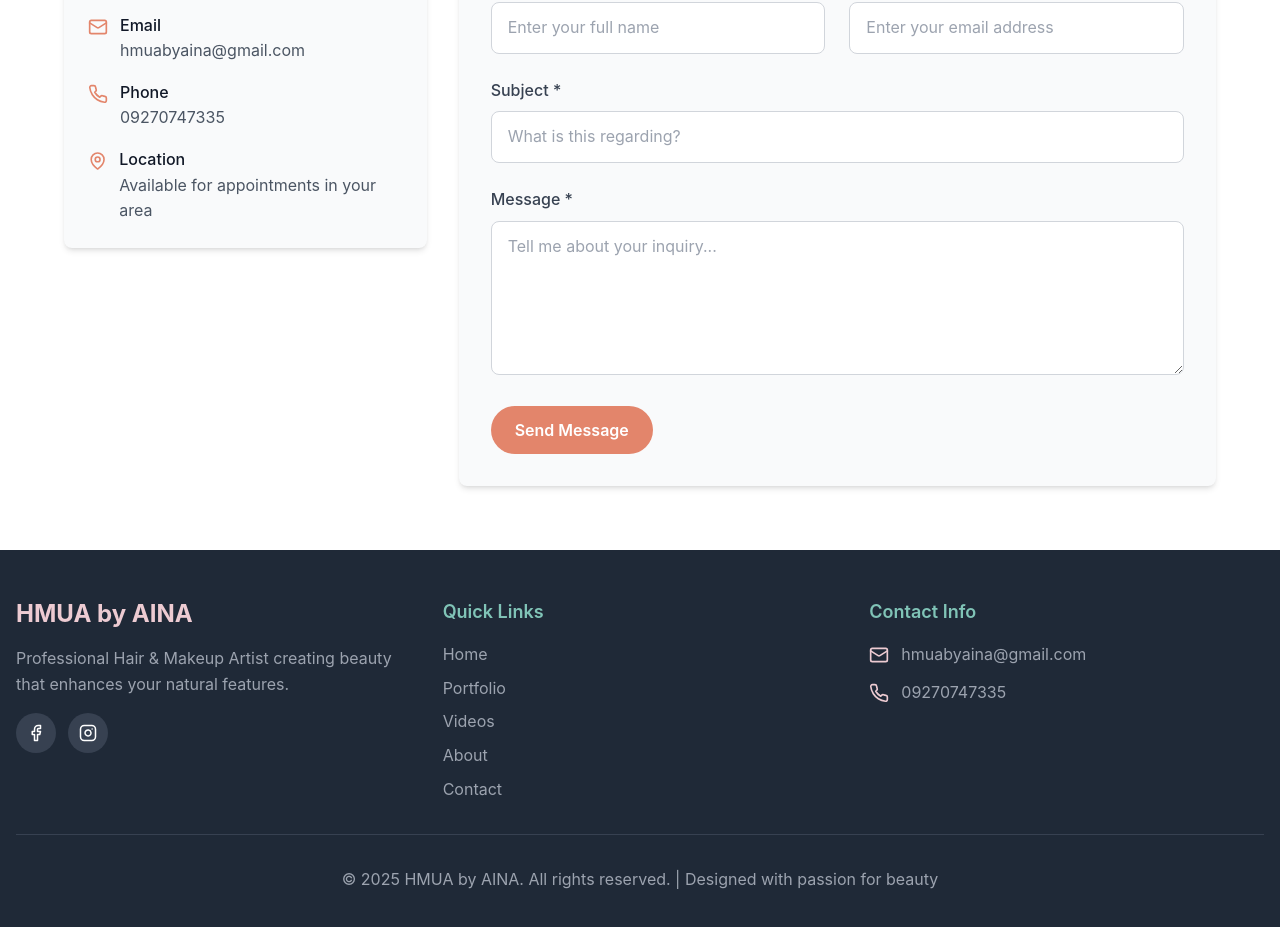
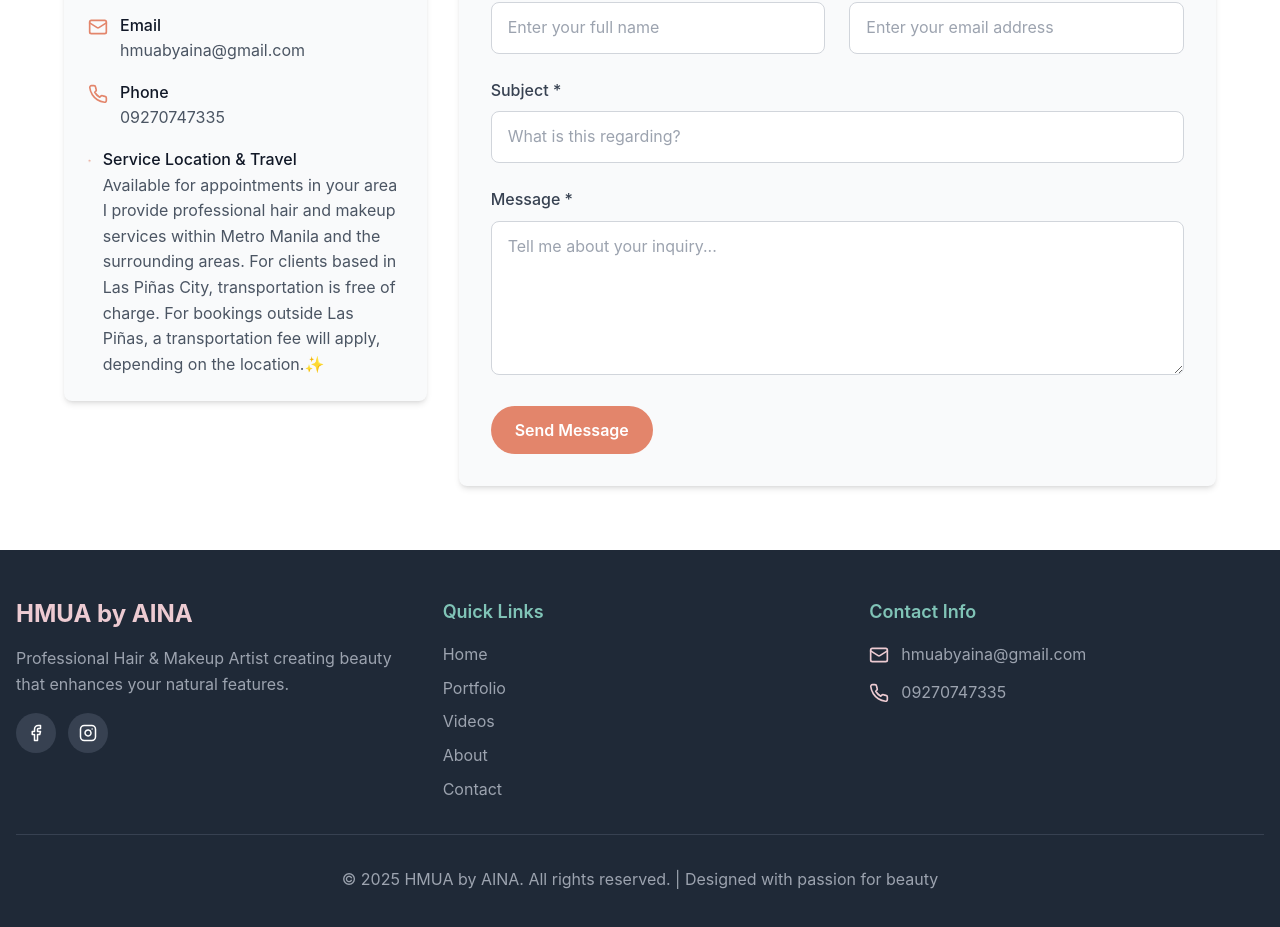
Before and after one commit to jaredadrielletolentino/hmua, a React (Vite) app: page / in a window 1280 px wide. Shown: the part 4376-5303 px from the top of the page. Built offline with nearby package versions, Linux system fonts and the light colour scheme.

Commit message:
Updated contact section

```diff
--- a/src/components/sections/Contact.jsx
+++ b/src/components/sections/Contact.jsx
@@ -58,8 +58,12 @@ const Contact = () => {
                 <div className="flex items-start space-x-3">
                   <MapPin className="w-5 h-5 text-accent mt-1" />
                   <div>
-                    <p className="font-medium text-gray-900">Location</p>
-                    <p className="text-gray-600">Available for appointments in your area</p>
+                    <p className="font-medium text-gray-900">Service Location & Travel</p>
+                    <p className="text-gray-600">Available for appointments in your area
+                        I provide professional hair and makeup services within Metro Manila and the surrounding areas.
+                        For clients based in Las Piñas City, transportation is free of charge.
+                        For bookings outside Las Piñas, a transportation fee will apply, depending on the location.✨
+                    </p>
                   </div>
                 </div>
               </div>
```
